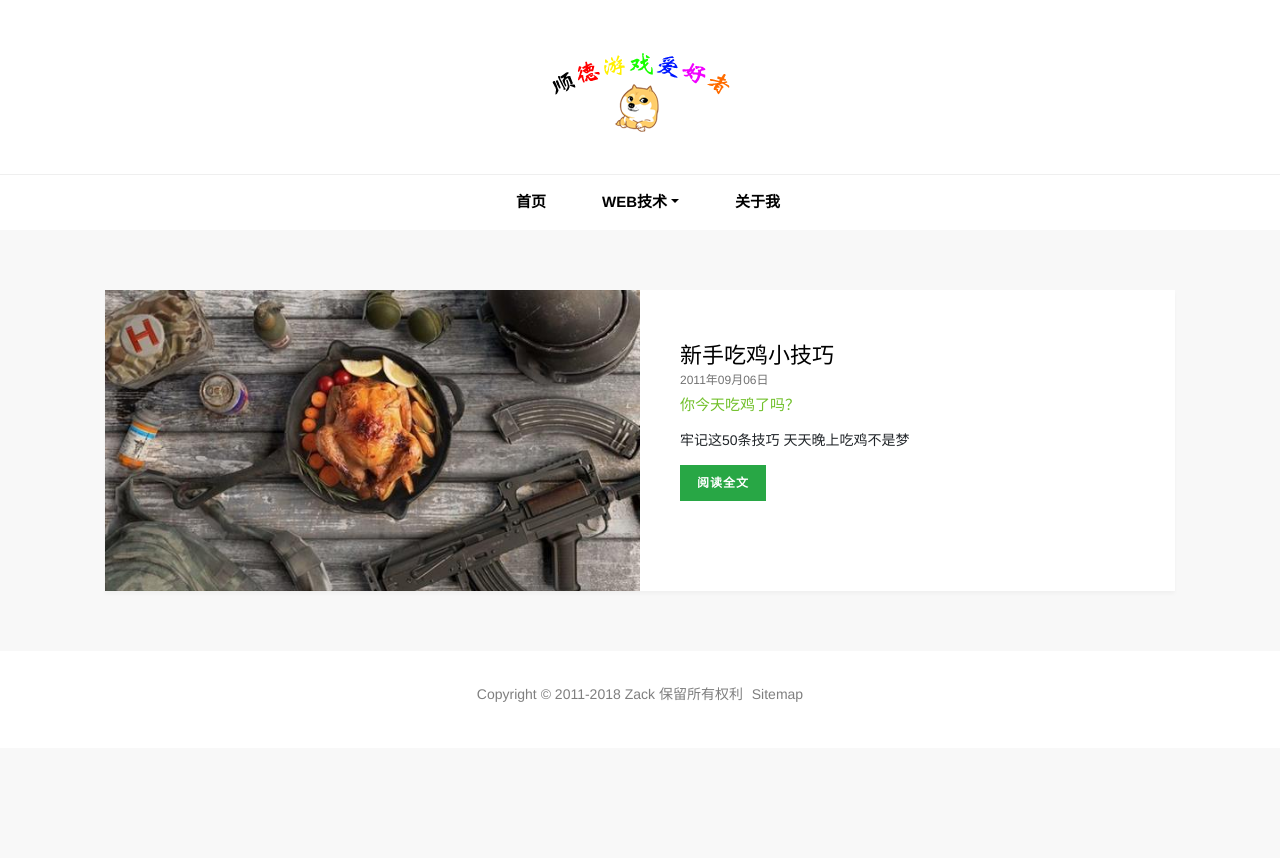
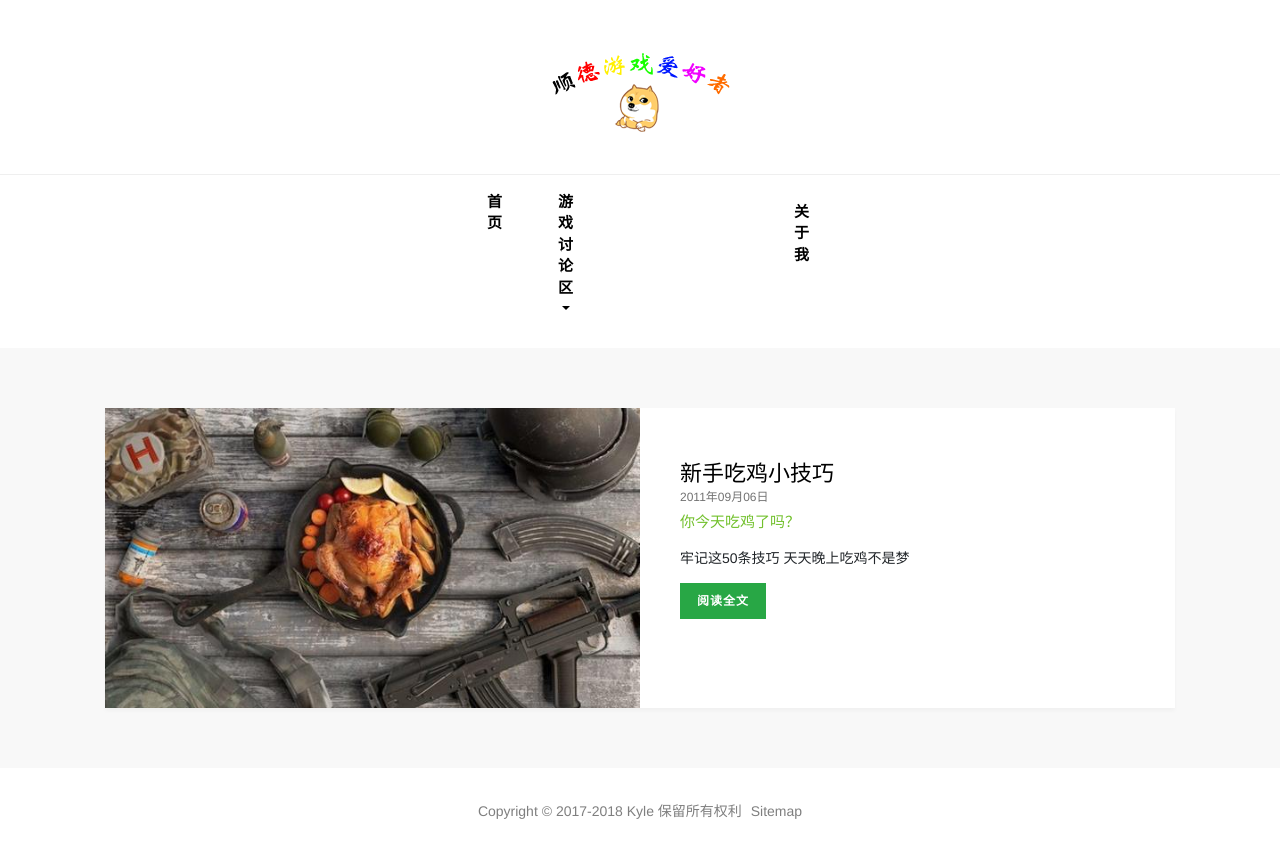
Before and after one commit to Kyle00000/Kyle00000.github.io, a Jekyll site: the page built from index.html, in a window 1280 px wide. Shown: the top 858 px of the page. Built offline with Jekyll 4.4.1, drawn with Linux system fonts in a browser that asks for light colours; comment, search, counter and statistics services are not loaded.

Commit message:
Update default.html

```diff
--- a/_layouts/default.html
+++ b/_layouts/default.html
@@ -38,9 +38,9 @@ var _hmt = _hmt || [];
           <ul class="navbar-nav">
             <li class="nav-item"><a class="nav-link" href="{{ site.url }}">首页</a></li>
             <li class="dropdown">
-              <a class="nav-link dropdown-toggle" href="#" id="web" data-toggle="dropdown" aria-haspopup="true" aria-expanded="false">Web技术</a>
+              <a class="nav-link dropdown-toggle" href="#" id="web" data-toggle="dropdown" aria-haspopup="true" aria-expanded="false">游戏讨论区</a>
               <div class="dropdown-menu" aria-labelledby="web">
-                <a class="dropdown-item" href="{{ site.url }}/ueo/">用户体验优化</a>
+                <a class="dropdown-item" href="{{ site.url }}/ueo/"游戏攻略</a>
               </div>
             </li>
             <li class="nav-item"><a class="nav-link" href="{{ site.url }}/about/">关于我</a></li>
@@ -55,7 +55,7 @@ var _hmt = _hmt || [];
           <div class="row">
             <div class="col-sm-12">
               <ul class="list-inline">
-                <li class="list-inline-item"><a href="{{ site.url }}/about/">Copyright © 2011-2018 Zack 保留所有权利</a></li>
+                <li class="list-inline-item"><a href="{{ site.url }}/about/">Copyright © 2017-2018 Kyle 保留所有权利</a></li>
                 <li class="list-inline-item"><a href="{{ site.url }}/sitemap.xml">Sitemap</a></li>
               </ul>
             </div>
```
